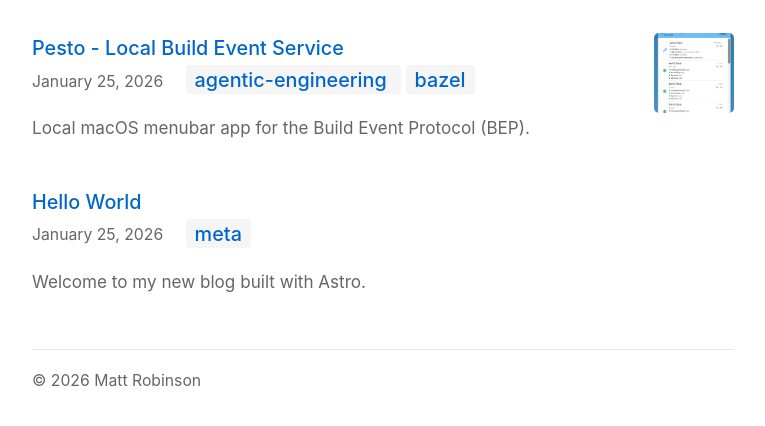
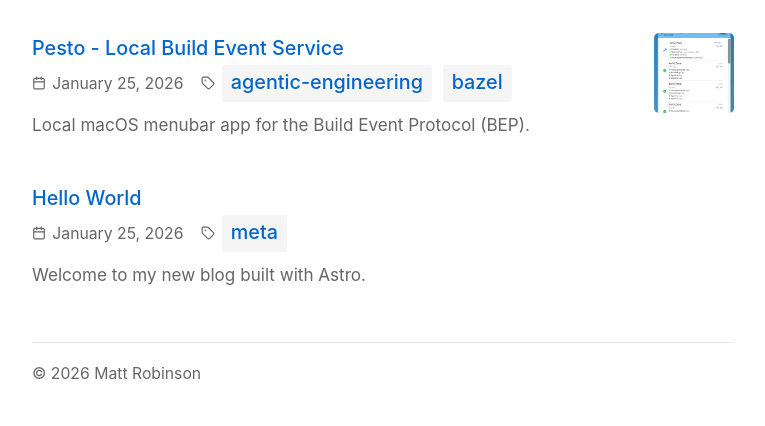
Before and after one commit to mattrobmattrob/mrob.org, an Astro site: page / in a window 1280 px wide. Shown: the part 94-520 px from the top of the page, without its empty margins (257-1022 px from the left). Built offline with nearby package versions, Linux system fonts and the light colour scheme; Astro itself is replaced by a stand-in of ours; some packages are replaced by stand-ins of ours.

Commit message:
Add Lucide icons to post metadata
- Add calendar icon next to dates
- Add tag icon next to tags
- Update CSS for icon alignment

Co-Authored-By: Claude Opus 4.5 <noreply@anthropic.com>

```diff
--- a/package.json
+++ b/package.json
@@ -8,6 +8,7 @@
     "preview": "astro preview"
   },
   "dependencies": {
+    "@lucide/astro": "^0.563.0",
     "astro": "^5.1.0"
   }
 }
--- a/src/components/PostMeta.astro
+++ b/src/components/PostMeta.astro
@@ -1,4 +1,6 @@
 ---
+import { Calendar, Tag } from "@lucide/astro";
+
 interface Props {
   date: Date;
   tags?: string[];
@@ -14,10 +16,14 @@ const formattedDate = date.toLocaleDateString("en-US", {
 ---
 
 <div class="post-meta">
-  <time datetime={date.toISOString()}>{formattedDate}</time>
+  <span class="meta-item">
+    <Calendar size={14} />
+    <time datetime={date.toISOString()}>{formattedDate}</time>
+  </span>
   {
     tags.length > 0 && (
       <span class="tags">
+        <Tag size={14} />
         {tags.map((tag) => (
           <a href={`/tags/${tag}/`} class="tag">
             {tag}
--- a/src/styles/global.css
+++ b/src/styles/global.css
@@ -89,6 +89,9 @@ header {
 }
 
 .site-title {
+  display: inline-flex;
+  align-items: center;
+  gap: 0.5rem;
   font-size: 1.25rem;
   font-weight: 600;
   color: var(--color-text);
@@ -149,17 +152,24 @@ footer {
 
 /* Post meta */
 .post-meta {
+  display: flex;
+  align-items: center;
+  gap: 1rem;
   color: var(--color-muted);
   font-size: 0.875rem;
-  margin-bottom: 1rem;
+  margin-bottom: 0.5rem;
 }
 
-.post-meta time {
-  margin-right: 1rem;
+.meta-item {
+  display: inline-flex;
+  align-items: center;
+  gap: 0.35rem;
 }
 
 .tags {
-  display: inline;
+  display: inline-flex;
+  align-items: center;
+  gap: 0.35rem;
 }
 
 .tag {
```
Also changed, not shown: 1 other file.
